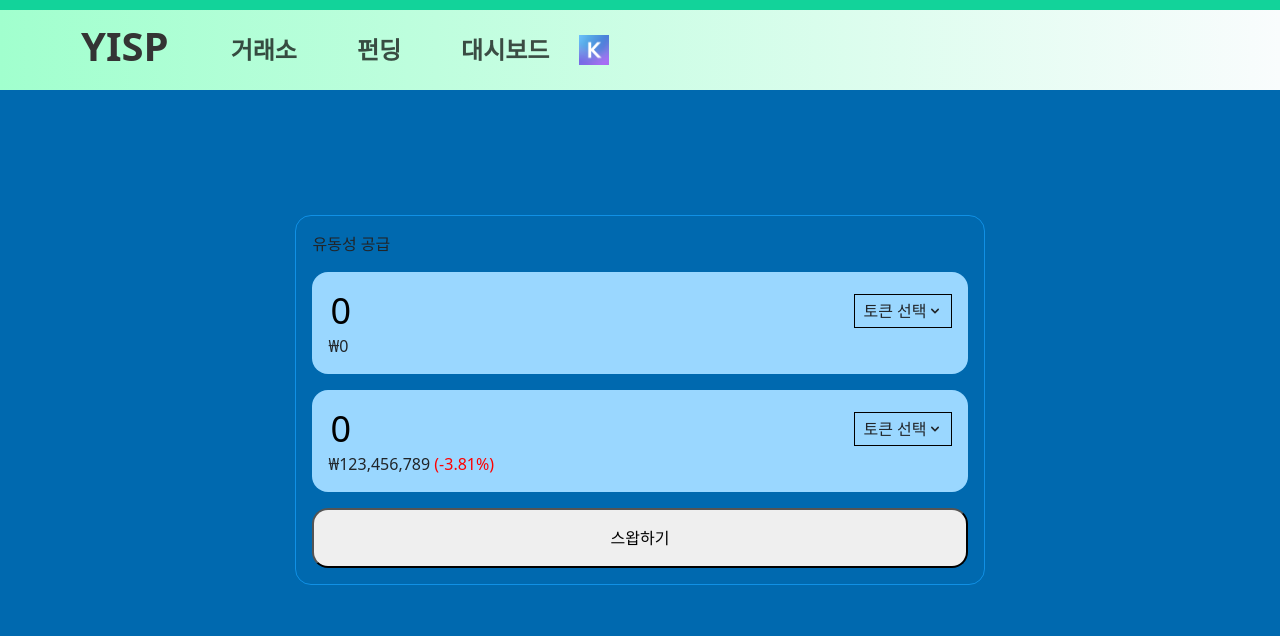
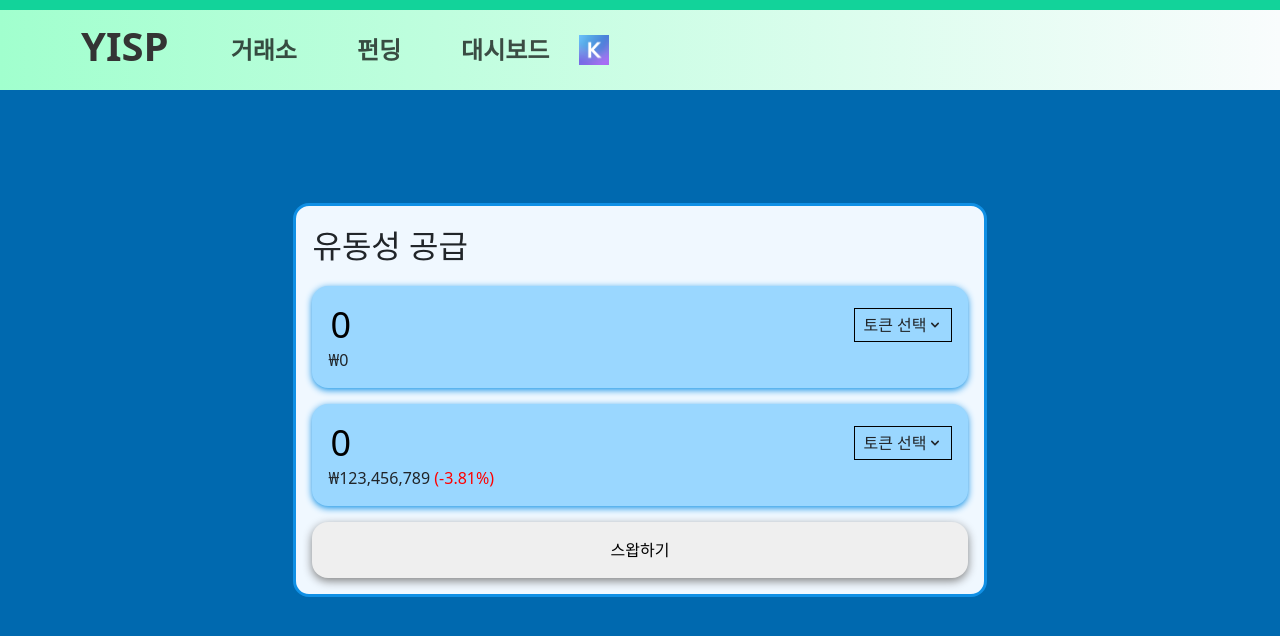
Before and after one commit to 2022-cau-capstone-team02/web, a React (Create React App) app: page /liquidity in a window 1280 px wide. Shown: the top 636 px of the page. Built offline with nearby package versions, Linux system fonts and the light colour scheme; a web font is replaced by a local one.

Commit message:
add style

```diff
--- a/src/Exchange.js
+++ b/src/Exchange.js
@@ -116,9 +116,12 @@ const Exchange = () => {
         })}
       </Modal>
       <Container style={{ backgroundColor: commonTheme.palette.light.blue900 }}>
-        <SwapWrapper border={`1px solid ${commonTheme.palette.light.blue700}`}>
+        <SwapWrapper
+          style={{ background: 'aliceblue' }}
+          border={`3px solid ${commonTheme.palette.light.blue700}`}
+        >
           <SwapHeader>
-            <span>스왑</span>
+            <span style={{ fontSize: '2rem' }}>스왑</span>
           </SwapHeader>
           <SwapTokenContainer>
             <SwapTokenWrapper bgColor={commonTheme.palette.light.blue300} className={'wrapper'}>
@@ -233,6 +236,7 @@ const SwapTokenWrapper = styled.div`
   background-color: ${(props) => props.bgColor};
   border-radius: 16px;
   padding: 16px;
+  box-shadow: 0px 2px 7px ${commonTheme.palette.light.blue700};
 `;
 
 const SwapTokenInput = styled.input`
@@ -249,6 +253,8 @@ const SwapTokenInput = styled.input`
 
 const SwapButton = styled.button`
   display: flex;
+  border: none;
+  box-shadow: 0px 3px 10px grey;
   padding: 16px;
   border-radius: 16px;
   align-items: center;
--- a/src/Liquidity.js
+++ b/src/Liquidity.js
@@ -112,9 +112,12 @@ const Exchange = () => {
         })}
       </Modal>
       <Container style={{ backgroundColor: commonTheme.palette.light.blue900 }}>
-        <SwapWrapper border={`1px solid ${commonTheme.palette.light.blue700}`}>
+        <SwapWrapper
+          style={{ background: 'aliceblue' }}
+          border={`3px solid ${commonTheme.palette.light.blue700}`}
+        >
           <SwapHeader>
-            <span>유동성 공급</span>
+            <span style={{ fontSize: '2rem' }}>유동성 공급</span>
           </SwapHeader>
           <SwapTokenContainer>
             <SwapTokenWrapper bgColor={commonTheme.palette.light.blue300} className={'wrapper'}>
@@ -248,6 +251,7 @@ const SwapTokenWrapper = styled.div`
   background-color: ${(props) => props.bgColor};
   border-radius: 16px;
   padding: 16px;
+  box-shadow: 0px 2px 7px ${commonTheme.palette.light.blue700};
 `;
 
 const SwapTokenInput = styled.input`
@@ -264,6 +268,8 @@ const SwapTokenInput = styled.input`
 
 const SwapButton = styled.button`
   display: flex;
+  border: none;
+  box-shadow: 0px 3px 10px grey;
   padding: 16px;
   border-radius: 16px;
   align-items: center;
```
